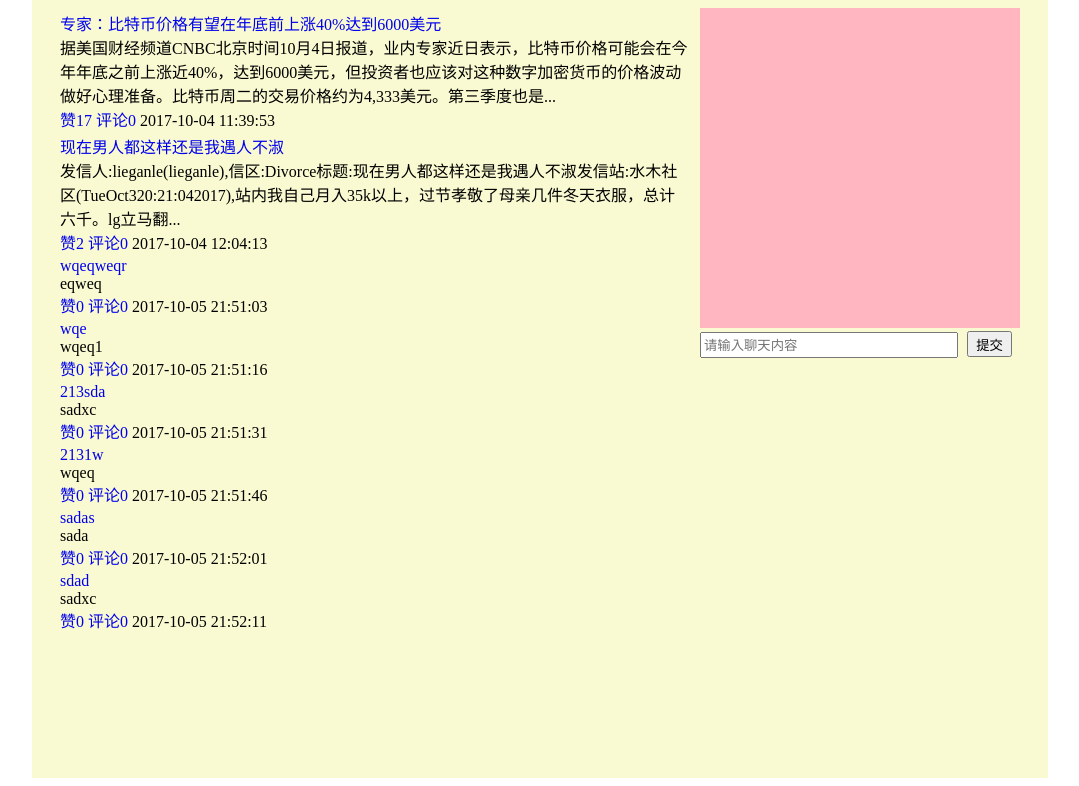
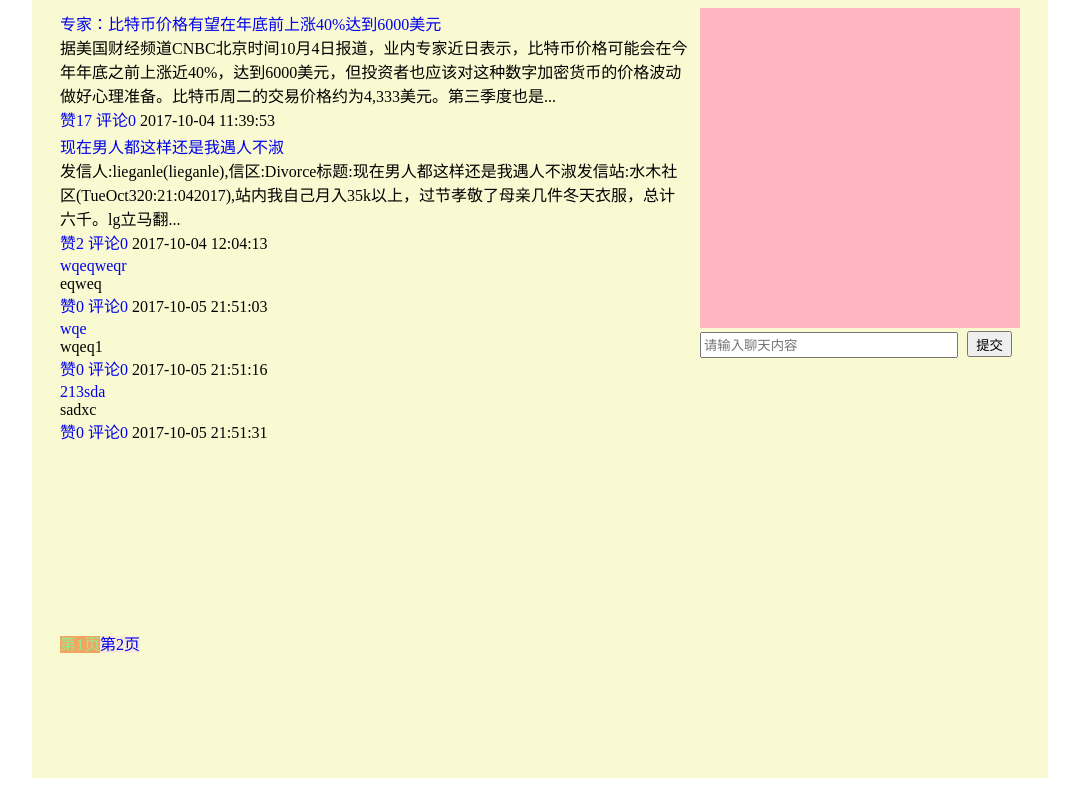
Before and after one commit to JiangLiruii/BBS, a Django app: page /index/1 in a window 1280 px wide. Shown: the part 45-831 px from the top of the page, without its empty margins (100-1179 px from the left). Run offline with Django 3.2, Linux system fonts and the light colour scheme; data comes from the database, SQL or seed files in the repository; both versions use the stored data as it was after the commit.

Commit message:
page divide added

```diff
--- a/BBS/urls.py
+++ b/BBS/urls.py
@@ -19,7 +19,7 @@ from app01 import views
 urlpatterns = [
     url(r'^admin/', admin.site.urls),
     url(r'^login/', views.login),
-    url(r'^index/', views.index),
+    url(r'^index/(\d*)', views.index),
     url(r'^add_favor/', views.add_favor),
     url(r'^comment/', views.comment),
     url(r'^add_comment/', views.add_comment),
--- a/app01/views.py
+++ b/app01/views.py
@@ -1,6 +1,6 @@
 from django.shortcuts import render,render_to_response,HttpResponse,redirect
 from app01 import models
-
+from django.utils.safestring import mark_safe
 import json
 import datetime
 from django.core import serializers
@@ -21,9 +21,29 @@ def login(request):
 		else:
 			return render_to_response('login.html')
 	return render_to_response('login.html')
-def index(request):
-	data_all = models.News.objects.all()
-	return render_to_response('index.html',{'data':data_all})
+def try_int(args,default):
+	try:
+		return int(args)
+	except Exception:
+		return int(default)
+def index(request,page):
+	page = try_int(page,1)
+	per_page = 5
+	count = models.News.objects.all().count()
+	k,v =divmod(count,per_page)
+	if v==0:page_count = k
+	else:page_count=k+1
+	start =(page-1)*per_page
+	end = page*per_page
+	data_return = models.News.objects.all()[start:end]
+	page_list = []
+	for i in range(page_count):
+		if page==i+1:
+			page_single = "<a class='selected' href='/index/%s'>第%s页</a>"%(i+1,i+1)
+		else:page_single = "<a href='/index/%s'>第%s页</a>"%(i+1,i+1)
+		page_list.append(page_single)
+	page_string = ''.join(page_list)
+	return render_to_response('index.html',{'data':data_return,'page_count':page_count,'page_string':mark_safe(page_string)})
 
 def add_favor(request):
 	ret = {'statue':0,'data':'','massage':''}
@@ -97,4 +117,4 @@ def chat_history_new(request):
 	if len(list(obj))>0:
 		list_ret=json.dumps(list(obj),cls=CJsonEncoder)
 		return HttpResponse(list_ret)
-	return HttpResponse(None)
+	return HttpResponse()
--- a/static/css/BBS.css
+++ b/static/css/BBS.css
@@ -115,3 +115,14 @@ a {
     height: 26px;
     margin: 3px ;
 }
+.main-content .page{
+    position: fixed;
+    bottom: 100px;
+}
+.main-content .page a{
+    background-color:antiquewhite ;
+}
+.main-content .page .selected{
+    background-color:sandybrown ;
+    color: lightgreen;
+}
--- a/templates/index.html
+++ b/templates/index.html
@@ -48,7 +48,11 @@
             <input type="text" class="chat_now" placeholder="请输入聊天内容">
             <input type= "button" class="chat_submit" onclick="Submit_Chart()" value="提交">
         </div>
+    <div class="page">
+    {{ page_string }}
     </div>
+    </div>
+
 {% endblock %}
 {% block js %}
     <script type="text/javascript">
@@ -170,7 +174,8 @@
                 type:'POST',
                 data:{last_id:window.last_id},
                 success:function (callback) {
-                    if (callback) {
+                    console.log(callback.length);
+                    if (callback.length>0) {
                         var data = jQuery.parseJSON(callback);
                         if (data.length > 0) {
                             console.log(data);
```
Also changed, not shown: db.sqlite3.
